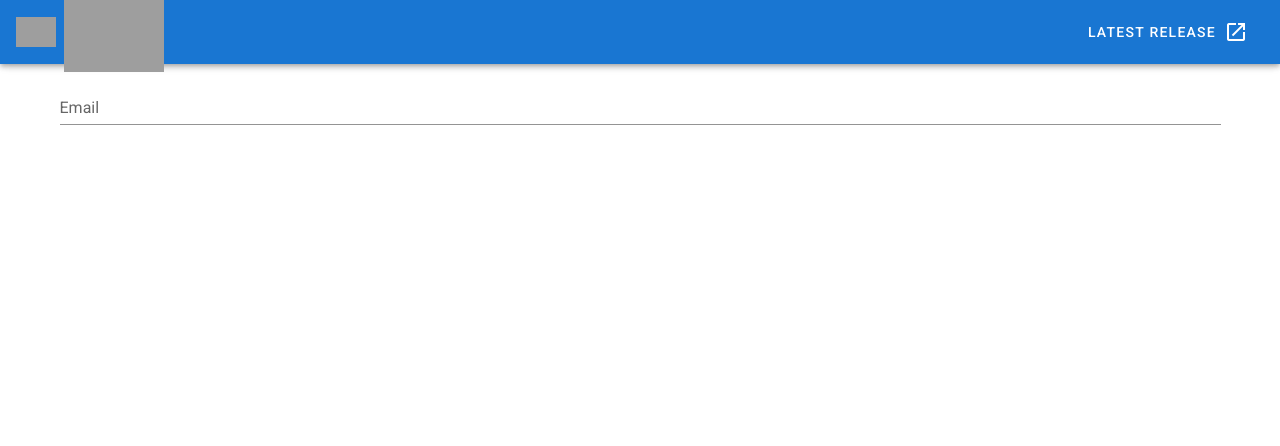
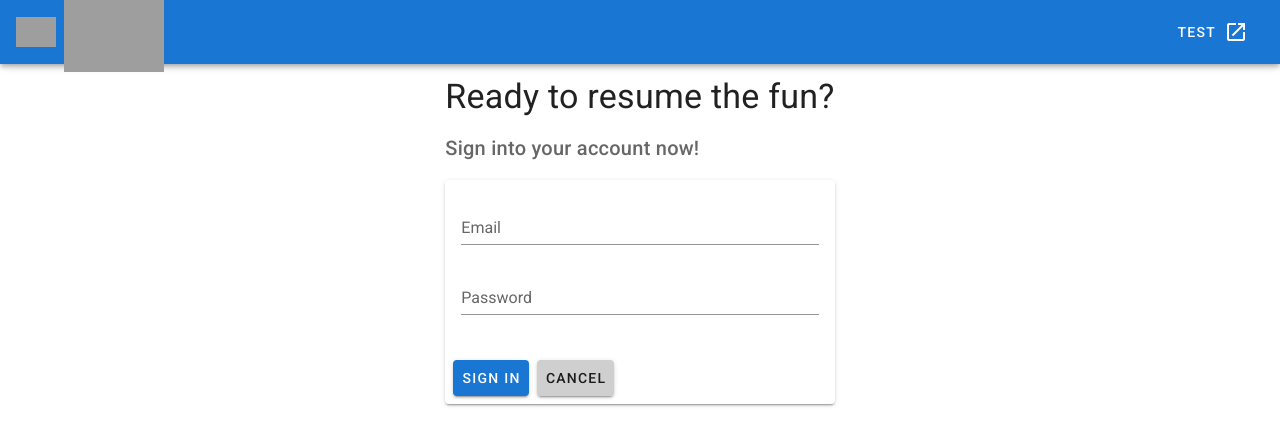
Before and after one commit to NeptuneCenturyStudios/StoryChainWeb, a Vue app in the folder StoryChain/: page /#/sign-in in a window 1280 px wide. Shown: the top 446 px of the page. Built offline with nearby package versions, Linux system fonts and the light colour scheme; grey boxes are pictures that could not be loaded; what vue-toasted would draw is missing.

Commit message:
added vuex and sign in page

```diff
--- a/StoryChain/package.json
+++ b/StoryChain/package.json
@@ -18,7 +18,8 @@
     "vee-validate": "^3.4.5",
     "vue": "^2.6.12",
     "vue-toasted": "^1.1.28",
-    "vuetify": "^2.4.0"
+    "vuetify": "^2.4.0",
+    "vuex": "^3.6.2"
   },
   "devDependencies": {
     "@vue/cli-plugin-babel": "^4.5.12",
--- a/StoryChain/src/App.vue
+++ b/StoryChain/src/App.vue
@@ -25,19 +25,23 @@
             <v-btn href="https://github.com/vuetifyjs/vuetify/releases/latest"
                    target="_blank"
                    text>
-                <span class="mr-2">Latest Release</span>
+                <span class="mr-2">{{ name }}</span>
                 <v-icon>mdi-open-in-new</v-icon>
             </v-btn>
         </v-app-bar>
 
         <v-main>
-            <router-view></router-view>
+            <v-container>
+                <router-view></router-view>
+            </v-container>
         </v-main>
 
     </v-app>
 </template>
 
 <script>
+
+    import { mapState } from 'vuex';
 
     export default {
         name: 'App',
@@ -49,5 +53,11 @@
         data: () => ({
             //
         }),
+
+        computed: {
+            ...mapState({
+                name: 'name'
+            })
+        }
     };
 </script>
--- a/StoryChain/src/components/Dashboard.vue
+++ b/StoryChain/src/components/Dashboard.vue
@@ -1,12 +1,21 @@
 <template>
-    <v-container>
+    <div>
         Dashboard
-    </v-container>
+        <v-btn @click="update">
+            Change Name
+        </v-btn>
+    </div>
 </template>
 <script>
     export default {
         data() {
             return {};
+        },
+        methods:
+        {
+            update() {
+                this.$store.commit('updateName', "Foo Bar");
+            }
         }
     }
 </script>
--- a/StoryChain/src/components/Home.vue
+++ b/StoryChain/src/components/Home.vue
@@ -1,5 +1,5 @@
 <template>
-    <v-container>
+
     <div class="mx-auto text-center" style="max-width: 30rem">
         <div>
             <p class="text-h1">Welcome!</p>
@@ -14,12 +14,14 @@
             </v-btn>
         </div>
     </div>
-    </v-container>
+
 </template>
 
 <script>
     export default {
-        mounted() { },
+        mounted() {
+            // If the user is already logged in, then redirect to the dashboard
+        },
         name: 'Home',
 
     };
--- a/StoryChain/src/components/Register.vue
+++ b/StoryChain/src/components/Register.vue
@@ -1,9 +1,6 @@
 <template>
-    <v-container>
 
     <div class="d-flex justify-center">
-
-
 
         <div>
             <p class="text-h4">
@@ -52,11 +49,11 @@
         </div>
     </div>
 
-    </v-container>
 </template>
 
 <script>
     import axios from 'axios';
+    import { httpHelpers } from './../utils/http-helpers';
     import 'material-icons'
 
     export default {
@@ -75,7 +72,7 @@
 
                 try {
                     // Call API to create the user's account
-                    let response = await axios.post('https://localhost:44324/api/v1/account/register', { email: vm.email, password: vm.password });
+                    let response = await axios.post(vm.$hostName + '/api/v1/account/register', { email: vm.email, password: vm.password });
 
                     try {
                         // User has successfully created their account. Store the token
@@ -90,14 +87,8 @@
                     }
                 }
                 catch (reason) {
-                    if (reason.response && reason.response.data) {
-                        let errors = [];
-                        // eslint-disable-next-line no-unused-vars
-                        for (const [key, value] of Object.entries(reason.response.data.errors)) {
-                            errors = errors.concat(value);
-                        }
-                        vm.$toasted.error(errors.join("<br />"), { duration: 2000, iconPack: 'material', icon: 'lock' });
-                    }
+                    // Handle any ajax errors
+                    httpHelpers.handleError(reason);
                 }
                 finally {
                     vm.loading = false;
--- a/StoryChain/src/components/SignIn.vue
+++ b/StoryChain/src/components/SignIn.vue
@@ -1,10 +1,95 @@
 <template>
-    <v-container>
-        <v-text-field label="Email"
-                      placeholder="example@email.com"></v-text-field>
-    </v-container>
+
+    <div class="d-flex justify-center">
+
+        <div>
+            <p class="text-h4">
+                Ready to resume the fun?
+            </p>
+            <p class="text-h6 text--secondary">
+                Sign into your account now!
+            </p>
+            <v-card elevation="2" max-width="25rem" :loading="loading">
+                <v-overlay :absolute="true" :value="loading"></v-overlay>
+                <template slot="progress">
+                    <v-progress-linear color="deep-purple"
+                                       height="10"
+                                       indeterminate></v-progress-linear>
+                </template>
+
+                <v-card-text>
+
+                    <v-text-field label="Email"
+                                  v-model="email"
+                                  hint="example@email.com"></v-text-field>
+
+                    <v-text-field label="Password"
+                                  v-model="password"
+                                  type="password"
+                                  ></v-text-field>
+
+                </v-card-text>
+
+                <v-card-actions>
+                    <v-btn color="primary" @click="signIn" :loading="loading">
+                        Sign In
+                    </v-btn>
+                    <v-btn :to="{ name: 'home'}" :disabled="loading">
+                        Cancel
+                    </v-btn>
+
+
+                </v-card-actions>
+
+            </v-card>
+        </div>
+    </div>
+
 </template>
 
 <script>
+    import axios from 'axios';
+    import { httpHelpers } from './../utils/http-helpers';
+    import 'material-icons'
 
+    export default {
+        data() {
+            return {
+                loading: false,
+                email: null,
+                password: null
+            };
+        },
+        methods: {
+            async signIn() {
+                let vm = this;
+                vm.loading = true;
+
+                try {
+                    // Call API to create the user's account
+                    let response = await axios.post(vm.$hostName + '/api/v1/account/sign-in', { email: vm.email, password: vm.password });
+
+                    try {
+                        // User has successfully created their account. Store the token
+                        // so it can be sent to the server when the API is called.
+                        localStorage.setItem("auth", response.data.token);
+                        // Route the user to the dashboard
+                        vm.$router.push({ name: "dashboard" });
+                    }
+                    catch (ex) {
+                        // Something went wrong here
+                        vm.$toasted.error("Hmm, we couldn't save your account access token for some reason.");
+                    }
+                }
+                catch (reason) {
+                    // Handle any ajax errors
+                    httpHelpers.handleError(reason);
+                }
+                finally {
+                    vm.loading = false;
+                }
+
+            }
+        }
+    }
 </script>
--- a/StoryChain/src/main.js
+++ b/StoryChain/src/main.js
@@ -1,15 +1,22 @@
 import Vue from 'vue';
 import App from './App.vue';
+import Toasted from 'vue-toasted';
+
+// Load external plugins
 import vuetify from './plugins/vuetify';
 import router from './plugins/router';
-import Toasted from 'vue-toasted';
+import store from './plugins/vuex';
 
+// Plugins
 Vue.use(Toasted)
 
 Vue.config.productionTip = true;
 
+Vue.prototype.$hostName = 'https://localhost:44324';
+
 new Vue({
     vuetify,
     router,
+    store,
     render: h => h(App)
 }).$mount('#app');
--- /dev/null
+++ b/StoryChain/src/plugins/vuex.js
@@ -0,0 +1,16 @@
+import Vue from 'vue';
+import Vuex from 'vuex'
+
+Vue.use(Vuex)
+
+// Create store object
+export default new Vuex.Store({
+    state: {
+        name: 'Test'
+    },
+    mutations: {
+        updateName(state, name) {
+            state.name = name;
+        }
+    }
+});
--- /dev/null
+++ b/StoryChain/src/utils/http-helpers.js
@@ -0,0 +1,17 @@
+//import VueToasted from 'vue-toasted';
+import Vue from 'vue';
+
+const httpHelpers = {
+	handleError(reason) {
+        if (reason.response && reason.response.data) {
+            let errors = [];
+            // eslint-disable-next-line no-unused-vars
+            for (const [key, value] of Object.entries(reason.response.data.errors)) {
+                errors = errors.concat(value);
+            }
+            Vue.toasted.error(errors.join("<br />"), { duration: 2000, iconPack: 'material', icon: 'lock' });
+        }
+	}
+}
+
+export { httpHelpers };
```
Also changed, not shown: StoryChain/src/components/HelloWorld.vue (+14 -28 lines), 7 other files (tests, documents, lock files or other folders). Lines whose indentation alone changed are shown as unchanged.
